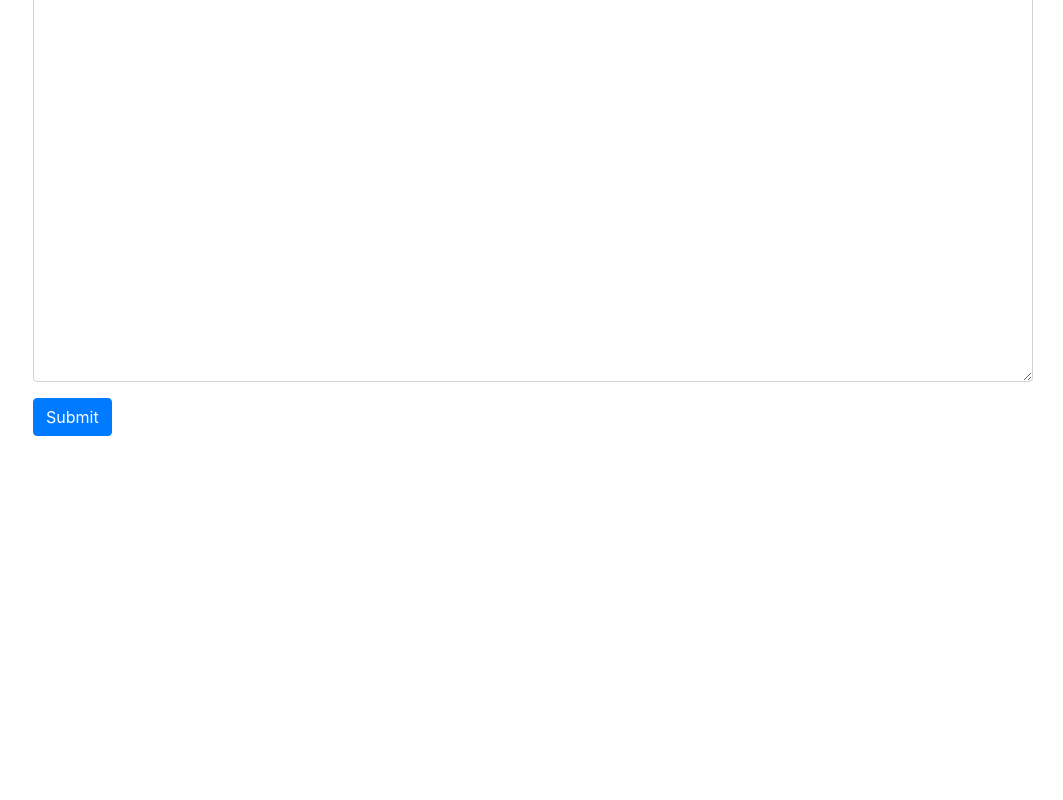
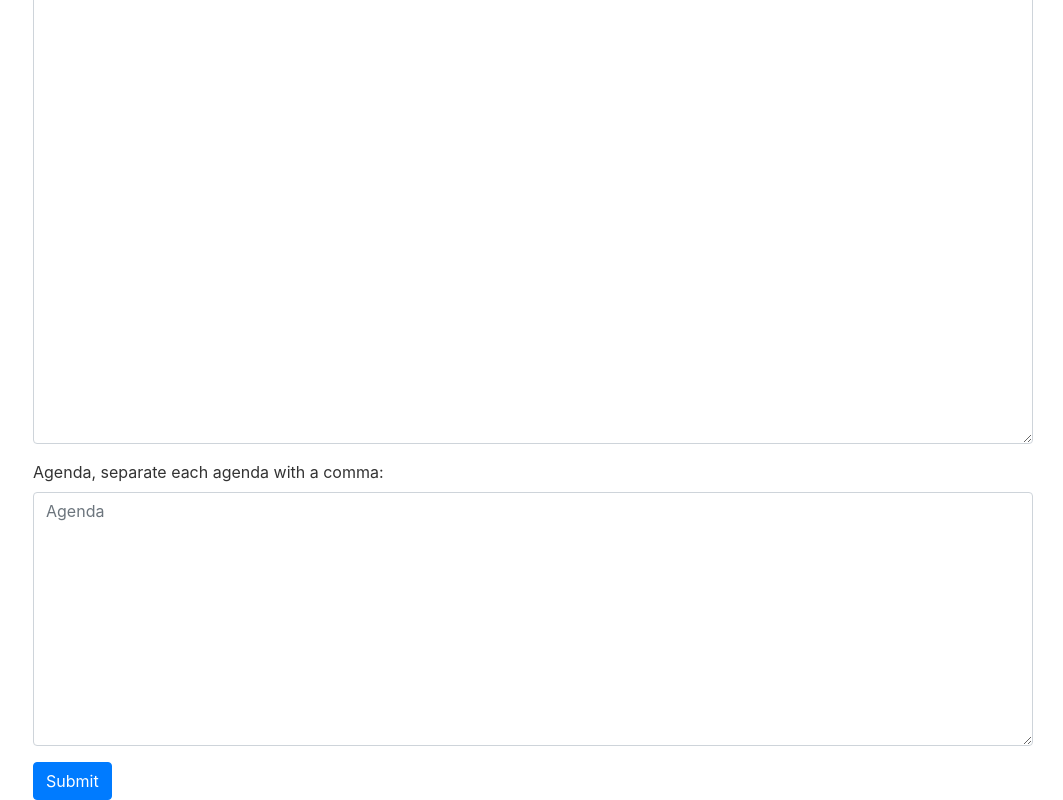
Before and after one commit to mydigita/mongo-office, a React (Create React App) app: page /mongo-office/meeting-records in a window 1280 px wide. Shown: the part 402-1202 px from the top of the page, without its empty margins (217-1280 px from the left). Before the commit the page ends 838 px from the top, so only its background shows below. Built offline with nearby package versions, Linux system fonts and the light colour scheme.

Commit message:
update meeting records component

```diff
--- a/src/components/meeting-records.component.js
+++ b/src/components/meeting-records.component.js
@@ -33,7 +33,7 @@ export default function MeetingRecord(){
         setTitle(e.target.value);
     }
     function onChangeAgenda(e){
-        setAgenda(e.target.value);
+        setAgenda(e.target.value.split(","));
     }
     function onChangeVenue(e){
         setVenue(e.target.value)
@@ -69,7 +69,8 @@ export default function MeetingRecord(){
     }
 
     return(
-        <div className="body-part">
+        <div className="body-part pt-3">
+            <div><h2 className="text-center">Register a meeting</h2></div>
 
             {/* register meetings */}
             <div>
@@ -98,6 +99,10 @@ export default function MeetingRecord(){
                         <label>Notice:</label>
                         <textarea cols="10" rows="20" className="form-control"  placeholder="Notice of the meeting" onChange={onChangeNotice} required></textarea>
                     </div>
+                    <div className="form-group">
+                        <label>Agenda, separate each agenda with a comma:</label>
+                        <textarea cols="10" rows="10" className="form-control"  placeholder="Agenda" onChange={onChangeAgenda} required></textarea>
+                    </div>
                     <button type="submit" className="btn btn-primary">Submit</button>
                 </form>
             </div>
```
